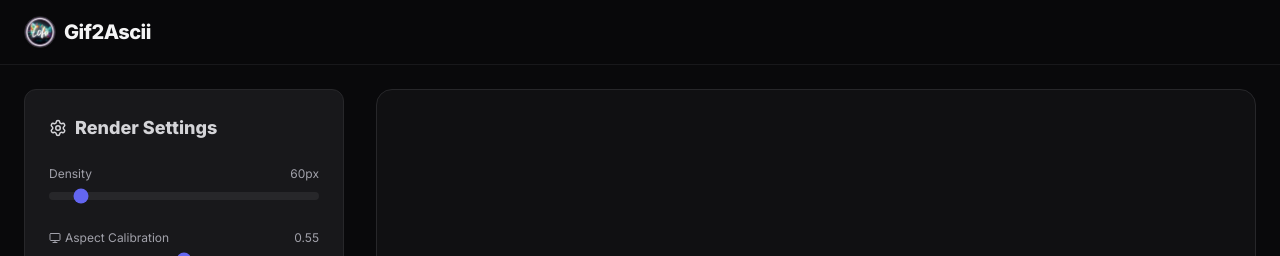
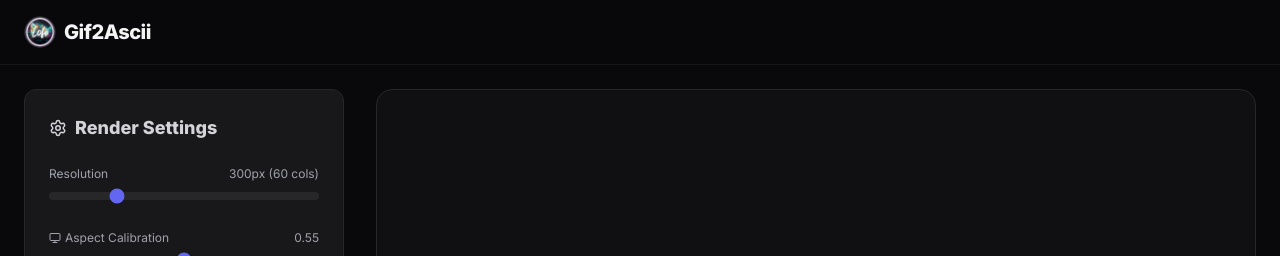
Before and after one commit to latentfidelity/gif2ascii, a React (Vite) app: page / in a window 1280 px wide. Shown: the top 256 px of the page. Built offline with nearby package versions, Linux system fonts and the light colour scheme.

Commit message:
Default resolution to input size

```diff
--- a/App.tsx
+++ b/App.tsx
@@ -4,6 +4,7 @@ import FileUpload from './components/FileUpload';
 import AsciiPlayer from './components/AsciiPlayer';
 import { AsciiConfig, AppState } from './types';
 import { DEFAULT_CHARS } from './services/asciiUtils';
+import { EXPORT_CELL_WIDTH } from './constants';
 
 const logoUrl = new URL('./lofilogo.png', import.meta.url).href;
 
@@ -19,6 +20,12 @@ const App: React.FC = () => {
   const [bgColor, setBgColor] = useState('#000000');
   const [fontAspectRatio, setFontAspectRatio] = useState(0.55);
   const [overlayOpacity, setOverlayOpacity] = useState(0);
+  const [inputSize, setInputSize] = useState<{ width: number; height: number } | null>(null);
+
+  const outputWidthPx = Math.max(1, Math.round(resolution * EXPORT_CELL_WIDTH));
+  const maxResolution = inputSize
+    ? Math.max(250, Math.round((inputSize.width / EXPORT_CELL_WIDTH) * 2))
+    : 250;
 
   const config: AsciiConfig = useMemo(() => ({
     resolution,
@@ -37,11 +44,22 @@ const App: React.FC = () => {
     // Reset defaults on new file
     setChars(DEFAULT_CHARS);
     setColor('#22d3ee');
+    const img = new Image();
+    img.onload = () => {
+      const width = img.naturalWidth || img.width;
+      const height = img.naturalHeight || img.height;
+      if (width > 0 && height > 0) {
+        setInputSize({ width, height });
+        setResolution(Math.max(1, Math.round(width / EXPORT_CELL_WIDTH)));
+      }
+    };
+    img.src = url;
   };
 
   const reset = () => {
     setFileUrl(null);
     setAppState(AppState.IDLE);
+    setInputSize(null);
   };
 
   return (
@@ -78,13 +96,13 @@ const App: React.FC = () => {
             {/* Resolution Slider */}
             <div className="space-y-2">
               <div className="flex justify-between text-xs text-zinc-400">
-                <span>Density</span>
-                <span>{resolution}px</span>
+                <span>Resolution</span>
+                <span>{outputWidthPx}px ({resolution} cols)</span>
               </div>
               <input
                 type="range"
-                min="40"
-                max="250"
+                min="1"
+                max={maxResolution}
                 value={resolution}
                 onChange={(e) => setResolution(Number(e.target.value))}
                 className="w-full h-2 bg-zinc-800 rounded-lg appearance-none cursor-pointer accent-indigo-500"
--- a/components/AsciiPlayer.tsx
+++ b/components/AsciiPlayer.tsx
@@ -4,6 +4,7 @@ import { parseGIF, decompressFrames } from 'gifuct-js';
 import { GIFEncoder, quantize, applyPalette } from 'gifenc';
 import { AsciiConfig } from '../types';
 import { resizeAndGetImageData, convertToAscii } from '../services/asciiUtils';
+import { EXPORT_CELL_WIDTH } from '../constants';
 
 interface AsciiPlayerProps {
   imageSrc: string;
@@ -21,7 +22,6 @@ interface GifFrame {
   transparentIndex: number;
 }
 
-const EXPORT_CELL_WIDTH = 5;
 const VIDEO_EXPORT_SCALE = 2;
 const VIDEO_EXPORT_BITRATE = 8000000;
 
--- /dev/null
+++ b/constants.ts
@@ -0,0 +1 @@
+export const EXPORT_CELL_WIDTH = 5;
```
